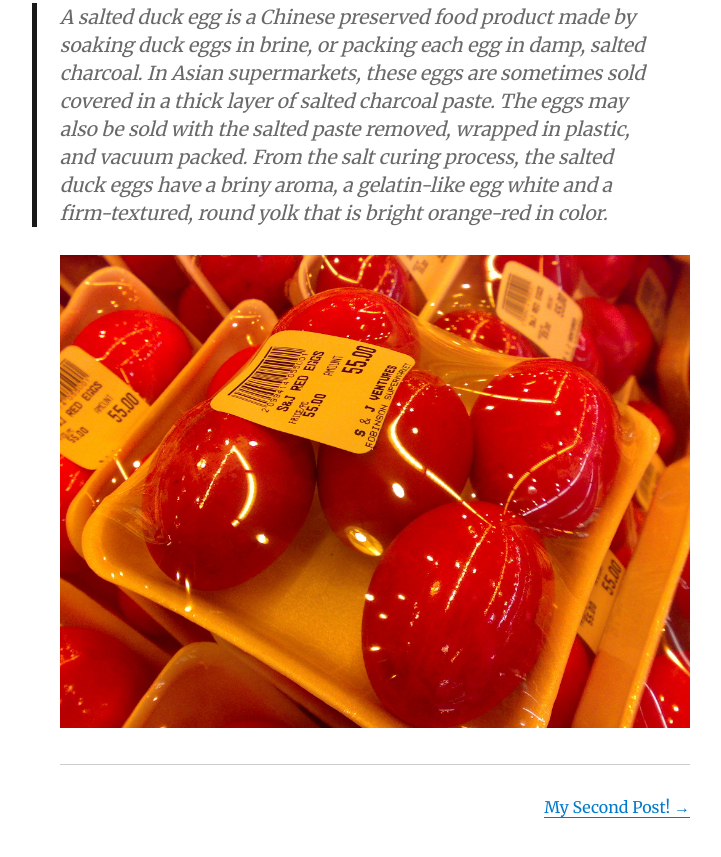
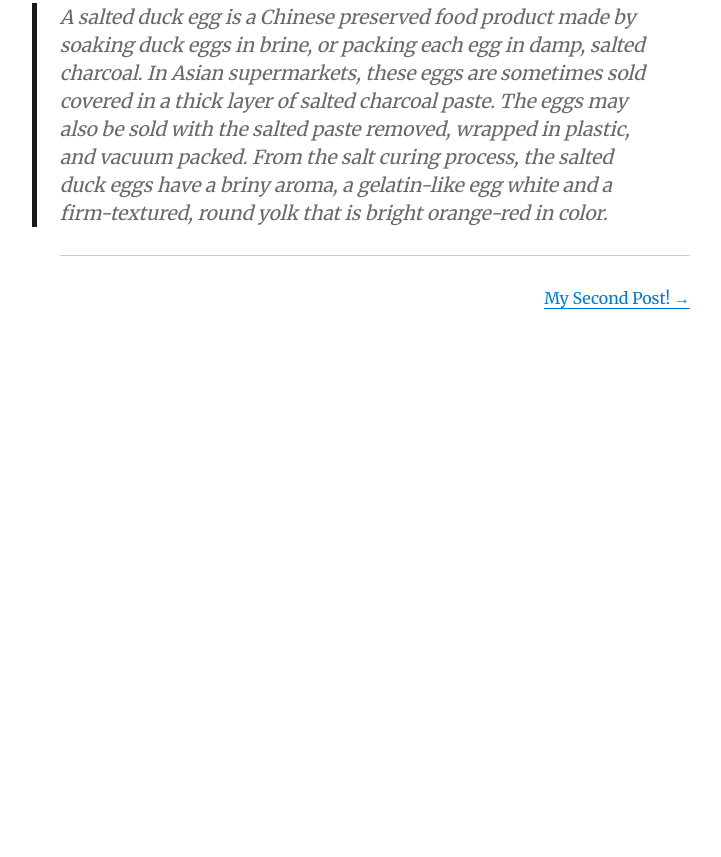
Before and after one commit to DaoHuyTuan/daohuytuan, a Gatsby site: page /hello-world/ in a window 1280 px wide. Shown: the part 836-1693 px from the top of the page, without its empty margins (265-986 px from the left). After the commit the page ends 1232 px from the top, so only its background shows below. Built offline with nearby package versions, Linux system fonts and the light colour scheme; Gatsby itself is replaced by a stand-in of ours; some packages are replaced by stand-ins of ours.

Commit message:
optimize assets

```diff
--- a/content/blog/hello-world/index.md
+++ b/content/blog/hello-world/index.md
@@ -37,5 +37,3 @@ Oh, and here's a great quote from this Wikipedia on
 > wrapped in plastic, and vacuum packed. From the salt curing process, the
 > salted duck eggs have a briny aroma, a gelatin-like egg white and a
 > firm-textured, round yolk that is bright orange-red in color.
-
-![Chinese Salty Egg](./salty_egg.jpg)
```
Also changed, not shown: content/assets/profile-pic.jpg (deleted), content/blog/hello-world/salty_egg.jpg (deleted), 1 other file.
